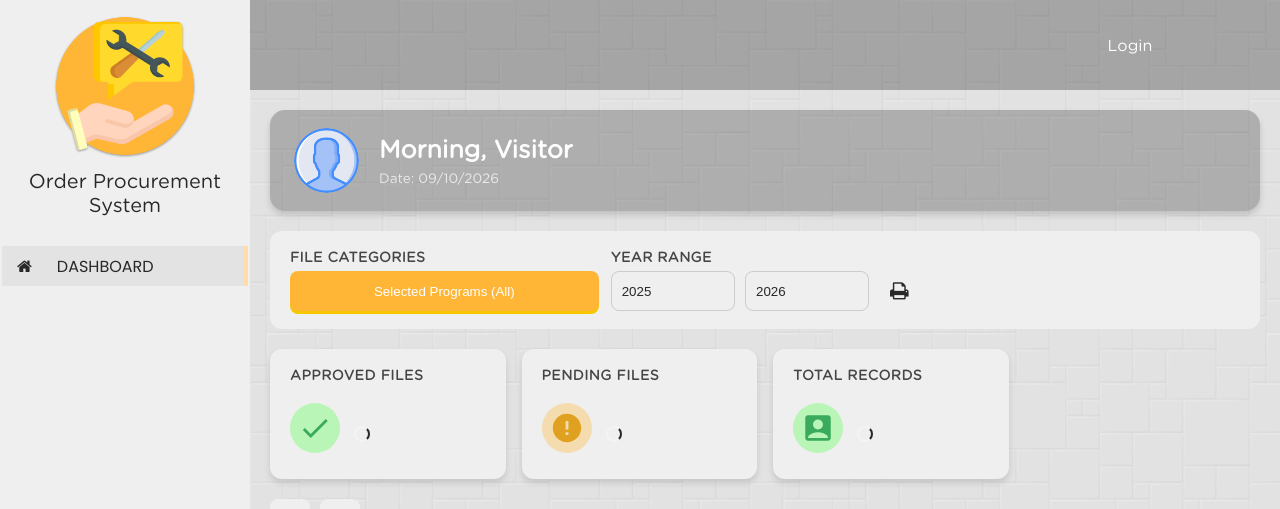
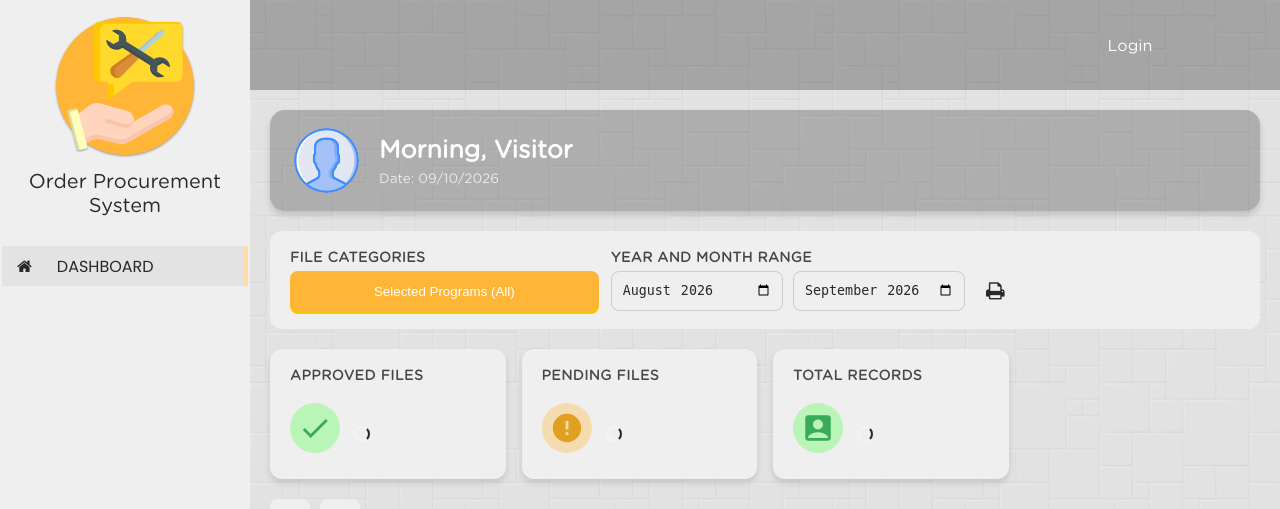
Before and after one commit to ItsAtomTech/OP_System, a Flask app: page /preview in a window 1280 px wide. Shown: the top 509 px of the page. Run offline with Flask 3, Linux system fonts and the light colour scheme; data that the repository does not hold is empty.

Commit message:
Change the Year Filter to YEAR-Month filter on dashboard

```diff
--- a/website/api_handles.py
+++ b/website/api_handles.py
@@ -9,7 +9,7 @@ from sqlalchemy.orm import aliased
 from werkzeug.security import generate_password_hash, check_password_hash
 
 import random, string, requests
-import pytz
+import pytz, calendar
 from werkzeug.utils import secure_filename
 from collections import Counter
 
@@ -775,9 +775,8 @@ def purchase_request_list():
 def get_fuel_requisition_stats():
     try:
         data = json.loads(request.form.get('form_data', '{}'))
-        year_range = request.form.get("year_ranges") or "2000, 2027"
-        year_range = [int(y.strip()) for y in year_range.split(",")]
-
+        year_range = request.form.get("year_ranges") or "2000-01, 2027-01"
+        year_range = [y.strip() for y in year_range.split(",")]
 
         query = db.session.query(
             FuelRequisitionRecords.destination,
@@ -793,11 +792,16 @@ def get_fuel_requisition_stats():
          .join(DriverCrew, FuelRequisitionRecords.requested_by == DriverCrew.id, isouter=True)
 
         if year_range and len(year_range) == 2:
-            start_year = datetime(year_range[0], 1, 1)
-            end_year = datetime(year_range[1], 12, 31, 23, 59, 59)
+            start_year, start_month = map(int, year_range[0].split("-"))
+            end_year, end_month = map(int, year_range[1].split("-"))
+
+            start_date = datetime(start_year, start_month, 1)
+            last_day = calendar.monthrange(end_year, end_month)[1]
+            end_date = datetime(end_year, end_month, last_day, 23, 59, 59)
+
             query = query.filter(
-                FuelRequisitionRecords.date >= start_year,
-                FuelRequisitionRecords.date <= end_year
+                FuelRequisitionRecords.date >= start_date,
+                FuelRequisitionRecords.date <= end_date
             )
 
         records = query.all()
@@ -947,6 +951,7 @@ def get_fuel_requisition_stats():
 
     except Exception as e:
         db.session.rollback()
+        print(str(e))
         return jsonify({'type': 'error', 'message': str(e)})
 
 
--- a/website/static/css/main_home_dash.css
+++ b/website/static/css/main_home_dash.css
@@ -330,6 +330,8 @@ margin: 0 auto;
 background-color: var(--primary_background);
 padding: 18px 20px;
 border-radius: 12px;
+overflow-x:auto;
+
 }
 
 .chart_filter_item {
--- a/website/static/js/chart_generator.js
+++ b/website/static/js/chart_generator.js
@@ -45,6 +45,12 @@ qBuilder.server_address = "_";
 
 
 let year_ranges = "2000,2026";
+
+
+function addZeros(int, numOfZeros = 4) {
+	  //transforms number into a string, then fills the spatial void with '0'.
+		return String(int).padStart(numOfZeros, '0');
+}
 
 
 //Filters and Modal Pickers Function:
@@ -201,22 +207,27 @@ loadSavedSelections();
 //Section for year filtering:
 // ==================================
 let current_year_value = new Date().getFullYear();
-_("year_filter_end").value = current_year_value;
+let current_month_value = new Date().getMonth();
+
 
 
 function initilizeUserStartYear(elm){
 
 	let userSavedYear = localStorage.getItem("USER_DASH_START_YEAR");
 	if(userSavedYear != null && userSavedYear.length >= 1){
-		elm.value = parseInt(userSavedYear);
+		elm.value = (userSavedYear);
 	}
+
+	// init the end date as well
+
+	_("year_filter_end").value = [current_year_value,addZeros((current_month_value+1),2)].join("-");
 }
 
 
 function saveDashYearStartUser(elm){
-	let elmValue = parseInt(elm.value);
+	let elmValue = (elm.value);
 
-	if(typeof(elmValue) == 'number'){
+	if(typeof(elmValue) == 'number' || typeof(elmValue) == 'string'){
 		localStorage.setItem("USER_DASH_START_YEAR",elmValue)
 	}
 }
@@ -228,19 +239,23 @@ function filterOnYears(){
 	let start = _("year_filter_start").value;
 	let end = _("year_filter_end").value;
 
-
 	if (!start) {
         let min = _("year_filter_start").getAttribute("min");
         start = min ? min : current_year_value;
     }
 
     if (!end) {
-        end = current_year_value;
+		let currentValueDate = [current_year_value,addZeros((current_month_value+1),2)];
+
+        end = currentValueDate.join("-");
     }
 
 	//If no user defined input, put before current year
 	if(_("year_filter_start").value.length <= 0){
-		_("year_filter_start").value = current_year_value - 1;
+
+		let currentValueDate = [current_year_value,addZeros((current_month_value+1)-1,2)];
+
+		_("year_filter_start").value = currentValueDate.join("-");
 	}
 
 
--- a/website/static/js/dash_monitoring.js
+++ b/website/static/js/dash_monitoring.js
@@ -219,7 +219,7 @@ let fetchDashboardStats = async function () {
   window.setInterval(fetchDashboardStats, 3000);
 
 
-  _("year_filter_end") ? _("year_filter_end").value = getCurrentYear() : false;
+
 
 
   // Other interactive functions:
--- a/website/templates/fragments/main_dash.html
+++ b/website/templates/fragments/main_dash.html
@@ -107,15 +107,14 @@
     <label
       class="chart_filter_label primary_color bold small"
       for="year_filter_start"
-      >Year Range</label
+      >Year and Month Range</label
     >
     <div class="flexed padded_gap input_styles">
       <input
       id="year_filter_start"
       class="chart_filter_select primary_color "
-      type="number"
+      type="month"
       name="year"
-      min="1921"
 	  onchange="applyFilterRange();saveDashYearStartUser(this);"
     >
 
@@ -125,9 +124,8 @@
     <input
       id="year_filter_end"
       class="chart_filter_select primary_color"
-      type="number"
+      type="month"
       name="year"
-      min="1900"
 	  onchange="applyFilterRange();"
     >
 
```
